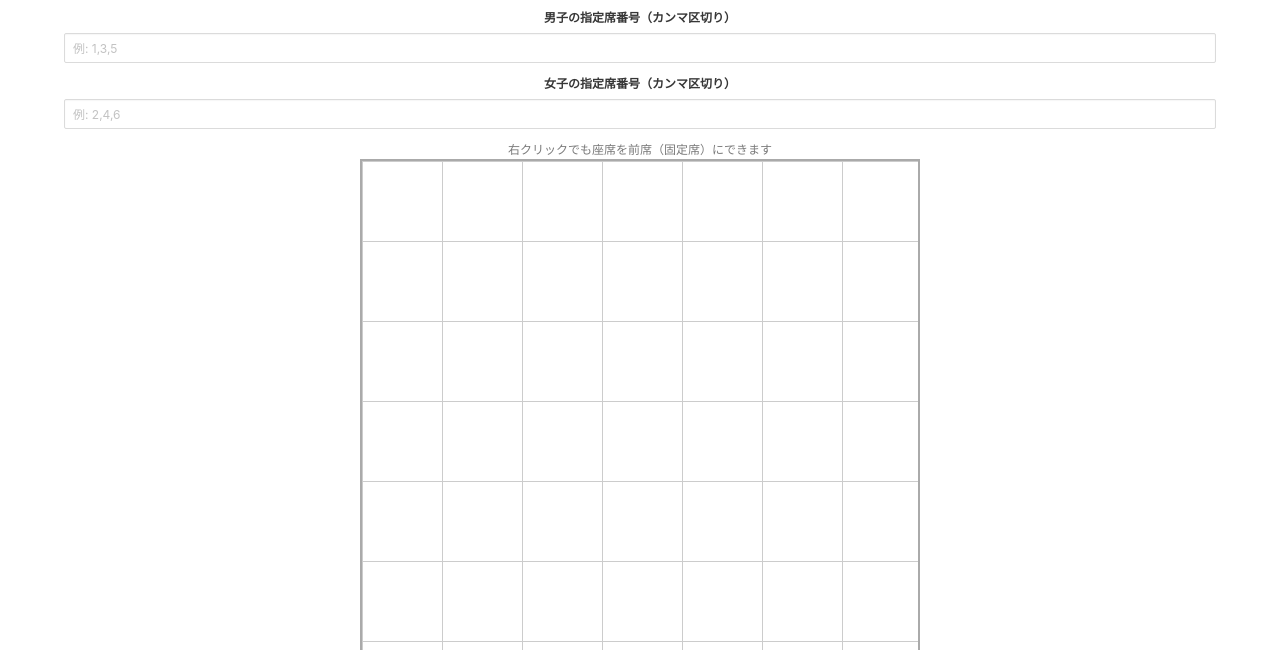
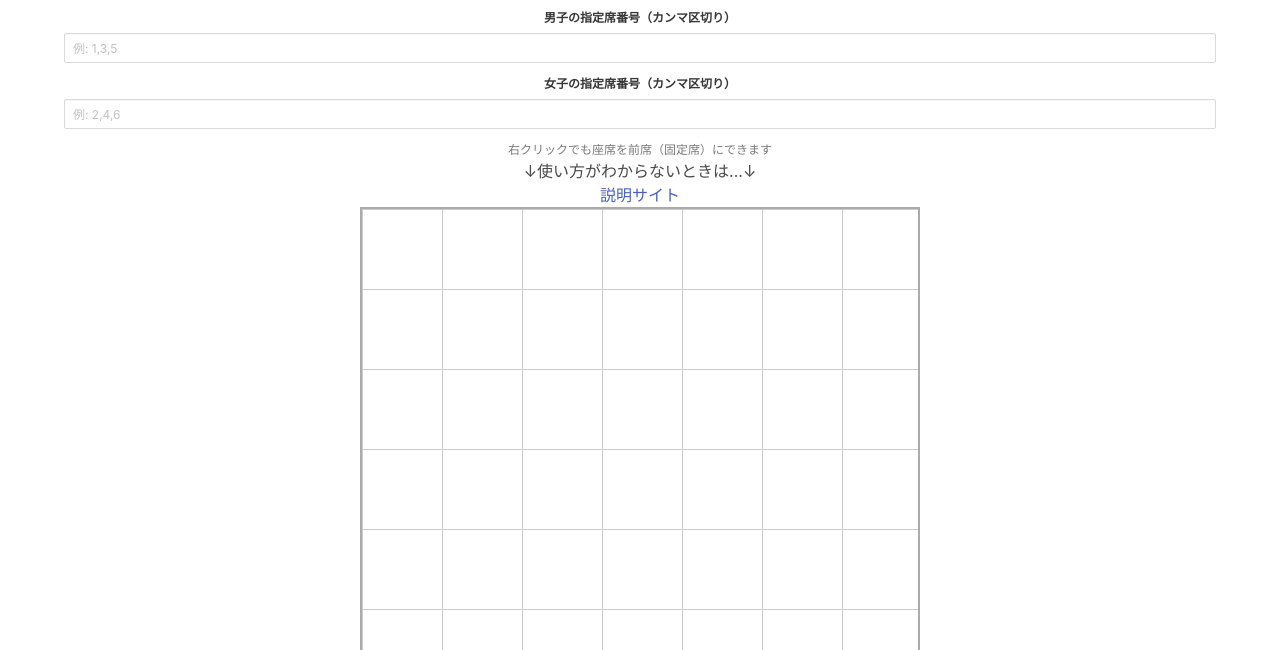
Before and after one commit to Card-ribbon/zasekihenkou, a plain HTML site: page index.html in a window 1280 px wide. Shown: the part 150-800 px from the top of the page. Drawn offline with nearby package versions, Linux system fonts and the light colour scheme.

Commit message:
Update index.html

```diff
--- a/index.html
+++ b/index.html
@@ -87,7 +87,8 @@
       </div>
 
       <p class="has-text-grey is-size-7">右クリックでも座席を前席（固定席）にできます</p>
-
+      <p>↓使い方がわからないときは...↓</p>
+      <a href="instructions.html">説明サイト</a>
       <div id="canvas"></div>
     </div>
   </section>
```
